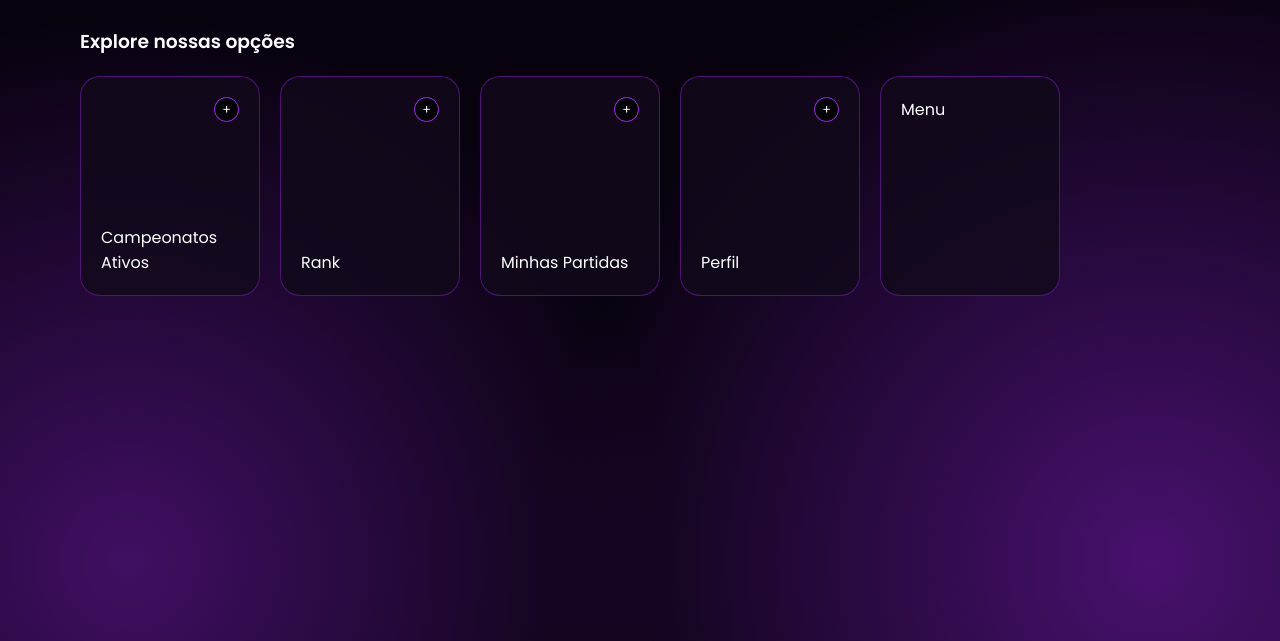
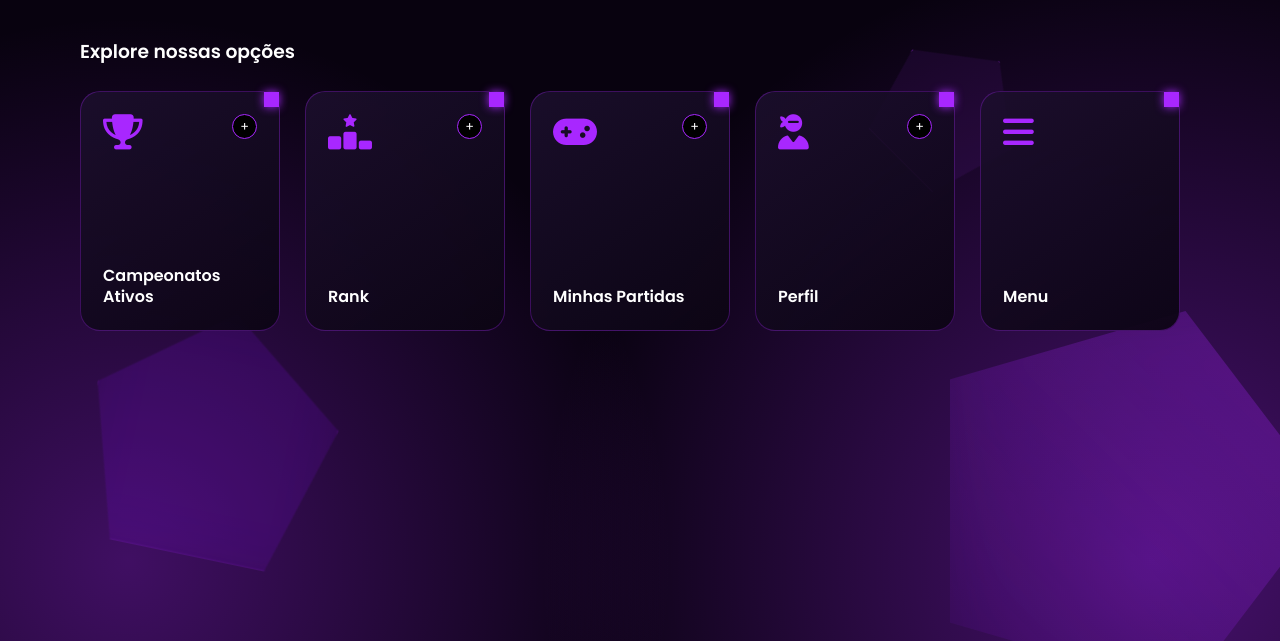
Before and after one commit to ErmesonBiel/Pentagon---IFRN, a plain HTML site: page frontend/dashboard.html in a window 1280 px wide. Shown: the part 159-800 px from the top of the page. Drawn offline with Linux system fonts and the light colour scheme.

Commit message:
Ajuste frontend dashboard

```diff
--- a/frontend/css/style.css
+++ b/frontend/css/style.css
@@ -25,6 +25,7 @@ body {
     radial-gradient(circle at 90% 90%, rgba(168, 39, 255, 0.4) 0%, transparent 45%);
   background-attachment: fixed;
 }
+
 
 .navbar {
   background-color: #ffffff;
@@ -60,6 +61,182 @@ body {
   color: var(--purple-primary);
   border-bottom: 2px solid var(--purple-primary);
 }
+
+.dashboard {
+  position: relative;
+  overflow: hidden;
+  min-height: 100vh;
+  padding: 60px 80px;
+}
+
+.dashboard-content {
+  position: relative;
+  z-index: 2;
+}
+
+.title-pentagon {
+  font-family: 'Orbitron', sans-serif;
+  font-size: 3.5rem;
+  color: var(--purple-primary);
+}
+
+.subtitle {
+  color: #ccc;
+  margin-bottom: 40px;
+}
+
+.section-title {
+  margin-bottom: 25px;
+  font-size: 1.2rem;
+  color: #e2d9f3;
+}
+
+.shape-container {
+  position: absolute;
+  top: 0;
+  left: 0;
+  width: 100%;
+  height: 100%;
+  pointer-events: none;
+  z-index: 1;
+}
+
+.shape {
+  position: absolute;
+  clip-path: polygon(50% 0%, 100% 38%, 82% 100%, 18% 100%, 0% 38%);
+  pointer-events: none;
+}
+
+.pentagon-spin {
+  width: 380px;
+  height: 380px;
+  right: -50px;
+  bottom: -50px;
+  background: linear-gradient(135deg, rgba(168, 39, 255, 0.25), rgba(107, 0, 215, 0.05));
+  filter: drop-shadow(0 0 25px rgba(168, 39, 255, 0.4));
+  animation: continuousSpin 20s linear infinite;
+}
+
+.pentagon-orbit {
+  width: 140px;
+  height: 140px;
+  right: 18%;
+  top: 20%;
+  background: rgba(168, 39, 255, 0.08);
+  border: 1px solid rgba(168, 39, 255, 0.4);
+  animation: orbitMotion 10s ease-in-out infinite alternate;
+}
+
+.pentagon-pulse {
+  width: 220px;
+  height: 220px;
+  left: 8%;
+  bottom: 12%;
+  background: rgba(107, 0, 215, 0.12);
+  border: 1px solid rgba(168, 39, 255, 0.2);
+  animation: pulseGlow 4s ease-in-out infinite alternate;
+}
+
+
+@keyframes continuousSpin {
+  from { transform: rotate(0deg); }
+  to { transform: rotate(360deg); }
+}
+
+@keyframes orbitMotion {
+  0% { transform: translate(0, 0) rotate(0deg); }
+  50% { transform: translate(-30px, 40px) rotate(45deg); }
+  100% { transform: translate(20px, -20px) rotate(-15deg); }
+}
+
+@keyframes pulseGlow {
+  0% {
+    transform: scale(0.9) rotate(-10deg);
+    filter: drop-shadow(0 0 5px rgba(168, 39, 255, 0.2));
+  }
+  100% {
+    transform: scale(1.15) rotate(15deg);
+    filter: drop-shadow(0 0 25px rgba(168, 39, 255, 0.6));
+  }
+}
+
+
+.cards-grid {
+  display: flex;
+  gap: 25px;
+  flex-wrap: wrap;
+}
+
+.card {
+  width: 200px;
+  height: 240px;
+  background: linear-gradient(145deg, rgba(28, 15, 45, 0.9), rgba(12, 5, 20, 0.95));
+  border: 1px solid rgba(168, 39, 255, 0.3);
+  padding: 22px;
+  display: flex;
+  flex-direction: column;
+  justify-content: space-between;
+  text-decoration: none;
+  color: white;
+  position: relative;
+  border-radius: 20px;
+
+  transition: all 0.3s ease-in-out;
+}
+
+.card::before {
+  content: '';
+  position: absolute;
+  top: 0;
+  right: 0;
+  width: 15px;
+  height: 15px;
+  background: var(--purple-primary);
+  box-shadow: 0 0 10px var(--purple-primary);
+}
+
+.card:hover {
+  transform: translateY(-8px) scale(1.02);
+  border-color: var(--purple-primary);
+  box-shadow: 0 10px 25px rgba(168, 39, 255, 0.45);
+}
+
+.card-header {
+  display: flex;
+  justify-content: space-between;
+  align-items: flex-start;
+  width: 100%;
+}
+
+.card-icon-main {
+  font-size: 2.2rem;
+  color: var(--purple-primary);
+  transition: transform 0.3s ease;
+}
+
+.card:hover .card-icon-main {
+  transform: scale(1.15);
+  color: #c4b5fd;
+}
+
+.card-icon {
+  background-color: #000;
+  border: 1px solid var(--purple-primary);
+  border-radius: 50%;
+  width: 25px;
+  height: 25px;
+  display: flex;
+  align-items: center;
+  justify-content: center;
+  font-size: 0.8rem;
+}
+
+.card p {
+  font-weight: 600;
+  font-size: 1rem;
+  line-height: 1.3;
+}
+
 
 .auth-container, .form-container {
   max-width: 450px;
@@ -137,63 +314,7 @@ body {
   font-size: 0.8rem;
 }
 
-/* Dashboard / Grid de Opções */
-.dashboard {
-  padding: 50px 80px;
-}
-
-.title-pentagon {
-  font-family: 'Orbitron', sans-serif;
-  font-size: 3.5rem;
-  color: #a827ff;
-}
-
-.subtitle {
-  color: #ccc;
-  margin-bottom: 40px;
-}
-
-.cards-grid {
-  display: flex;
-  gap: 20px;
-  flex-wrap: wrap;
-}
-
-.card {
-  width: 180px;
-  height: 220px;
-  background: var(--card-bg);
-  border: 1px solid rgba(168, 39, 255, 0.4);
-  border-radius: 20px;
-  padding: 20px;
-  display: flex;
-  flex-direction: column;
-  justify-content: space-between;
-  cursor: pointer;
-  text-decoration: none;
-  color: white;
-  transition: transform 0.3s, border-color 0.3s;
-}
-
-.card:hover {
-  transform: translateY(-5px);
-  border-color: #a827ff;
-  box-shadow: 0 0 15px rgba(168, 39, 255, 0.4);
-}
-
-.card-icon {
-  align-self: flex-end;
-  background-color: #000;
-  border: 1px solid #a827ff;
-  border-radius: 50%;
-  width: 25px;
-  height: 25px;
-  display: flex;
-  align-items: center;
-  justify-content: center;
-  font-size: 0.8rem;
-}
-
+/* --- TABELAS --- */
 .table-container {
   max-width: 900px;
   margin: 40px auto;
@@ -215,7 +336,7 @@ th, td {
 }
 
 th {
-  color: #a827ff;
+  color: var(--purple-primary);
   font-family: 'Orbitron', sans-serif;
 }
 
--- a/frontend/dashboard.html
+++ b/frontend/dashboard.html
@@ -2,37 +2,65 @@
 <html lang="pt-BR">
 <head>
   <meta charset="UTF-8">
-  <title>Pentagon</title>
+  <title>Pentagon - Painel</title>
   <link rel="stylesheet" href="css/style.css">
   <link rel="stylesheet" href="css/partidas.css">
+  <link rel="stylesheet" href="https://cdnjs.cloudflare.com/ajax/libs/font-awesome/6.4.0/css/all.min.css">
 </head>
 <body>
   <main class="dashboard">
+    <div class="shape-container">
+      <div class="shape pentagon-spin"></div>
+      <div class="shape pentagon-orbit"></div>
+      <div class="shape pentagon-pulse"></div>
+    </div>
+
+    <div class="dashboard-content">
       <h1 class="title-pentagon">Pentagon.</h1>
       <p class="subtitle">Sua jornada rumo ao topo começa aqui.</p>
 
-    <h3 style="margin-bottom: 20px;">Explore nossas opções</h3>
+      <h3 style="margin-bottom: 25px;">Explore nossas opções</h3>
 
       <div class="cards-grid">
         <a href="campeonatos.html" class="card">
+          <div class="card-header">
+            <i class="fa-solid fa-trophy card-icon-main"></i>
             <span class="card-icon">+</span>
+          </div>
           <p>Campeonatos Ativos</p>
         </a>
+
         <a href="ranking.html" class="card">
+          <div class="card-header">
+            <i class="fa-solid fa-ranking-star card-icon-main"></i>
             <span class="card-icon">+</span>
+          </div>
           <p>Rank</p>
         </a>
+
         <a href="partidas.html" class="card">
+          <div class="card-header">
+            <i class="fa-solid fa-gamepad card-icon-main"></i>
             <span class="card-icon">+</span>
+          </div>
           <p>Minhas Partidas</p>
         </a>
+
         <a href="perfil.html" class="card">
+          <div class="card-header">
+            <i class="fa-solid fa-user-ninja card-icon-main"></i>
             <span class="card-icon">+</span>
+          </div>
           <p>Perfil</p>
         </a>
+
         <a href="index.html" class="card">
+          <div class="card-header">
+            <i class="fa-solid fa-bars card-icon-main"></i>
+          </div>
           <p>Menu</p>
         </a>
+      </div>
     </div>
   </main>
 </body>
```
Lines whose indentation alone changed are shown as unchanged.
